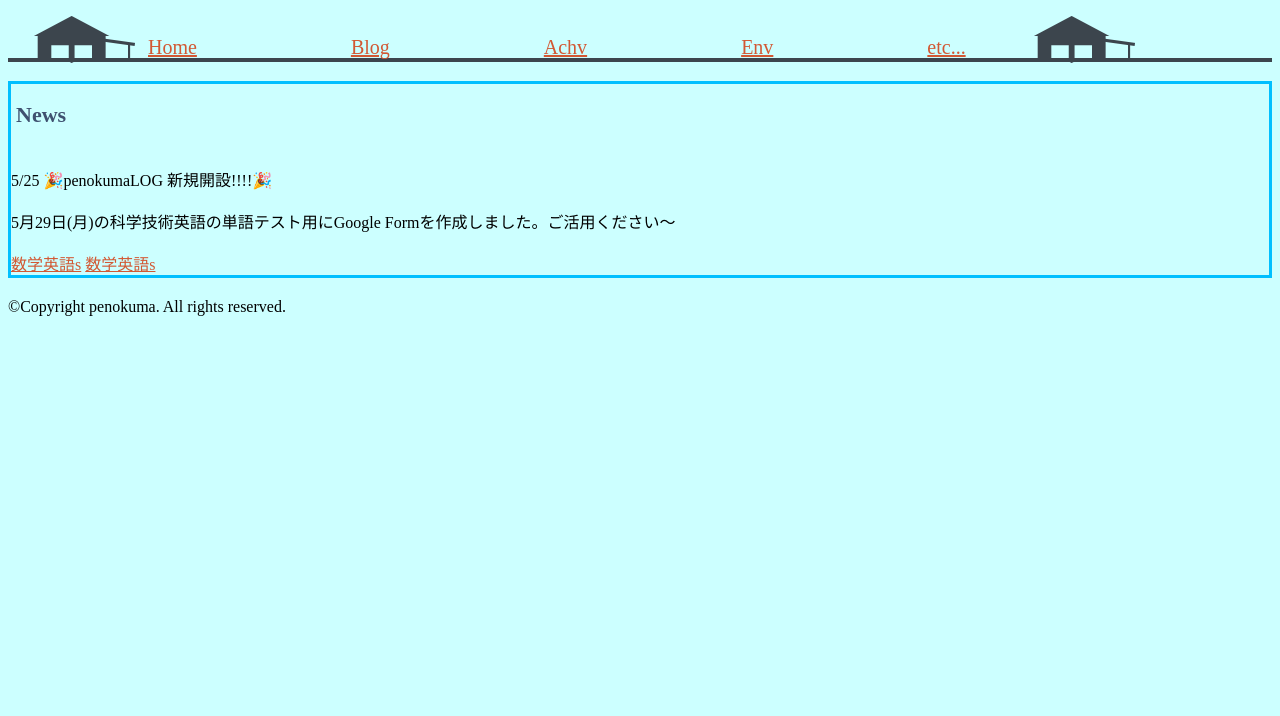
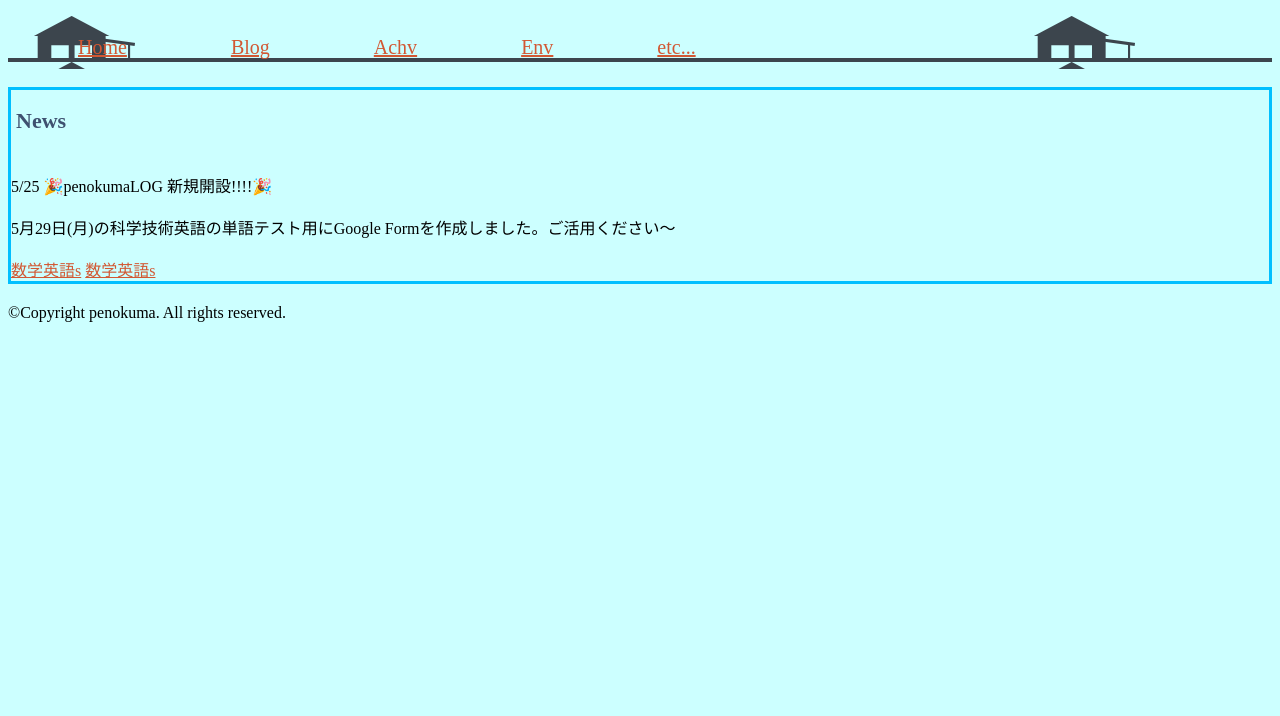
Before and after one commit to F-tmk/penokumaLOG, a plain HTML site: page index/index.html in a window 1280 px wide. Shown: the part 84-800 px from the top of the page. Drawn offline with Linux system fonts and the light colour scheme.

Commit message:
Update style.css

```diff
--- a/index/style.css
+++ b/index/style.css
@@ -51,13 +51,13 @@ a:active{
 .nav li {
 	display: inline;
 	list-style-type: none;
-	padding-right: 30px;
-	padding-left: 120px;
+	padding-right: 50px;
+	padding-left: 50px;
 	font-size: 20px;
 }
 .nav ul {
 	margin: 0 0 0 0;
-	padding: 20px 10px 4px 20px;
+	padding: 20px 10px 10px 20px;
 	background-image: url(footer-bg.png);
 	background-repeat: repeat;
 }
```
